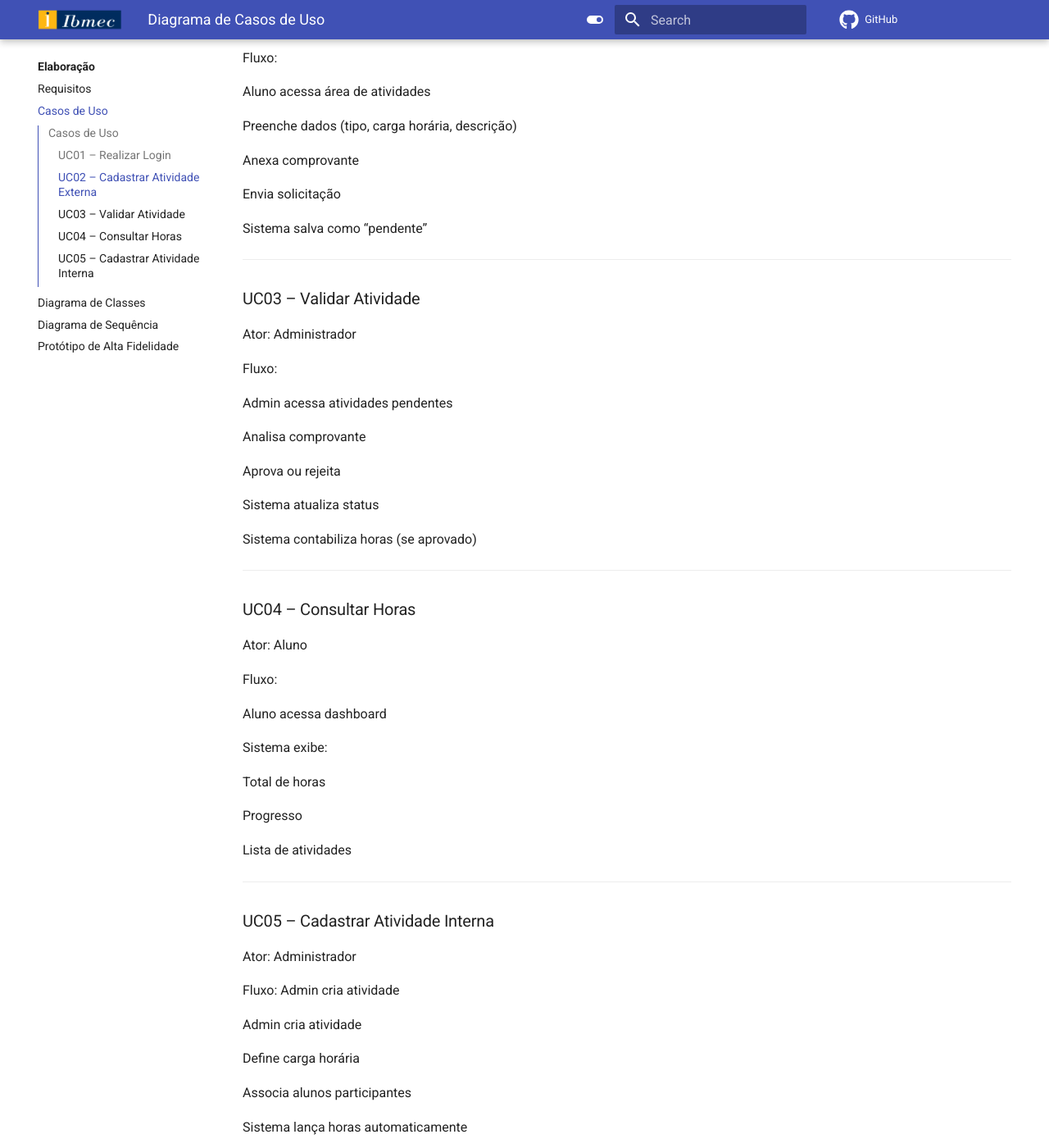
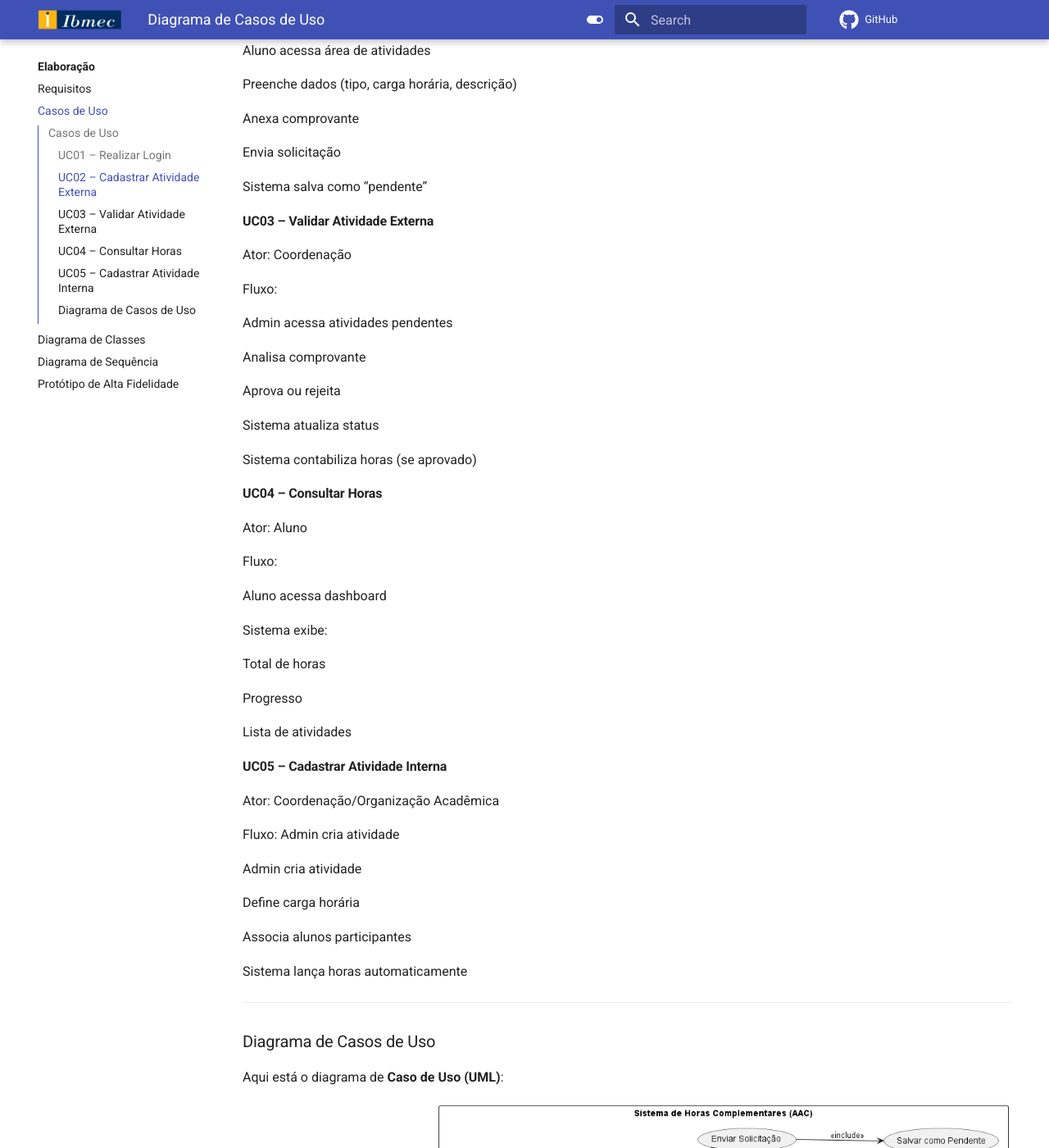
Before and after one commit to Projetos-de-Extensao/PBE_26.1_8003_I, an MkDocs documentation site: the page built from docs/Elaboracao/casos_de_uso.md, in a window 1280 px wide and 1400 px high, scrolled down 686 px. Shown: the whole window at 82% size. Built offline with MkDocs 1.6.1 and Material for MkDocs 9.7.7, drawn with Linux system fonts in a browser that asks for light colours; comment, search, counter and statistics services are not loaded; some of the changed text lies outside the part shown.

Commit message:
update_requisitos/casos_de_uso

```diff
--- a/docs/Elaboracao/casos_de_uso.md
+++ b/docs/Elaboracao/casos_de_uso.md
@@ -5,9 +5,9 @@
 
 ## Casos de Uso
 
-### UC01 – Realizar Login
+#### UC01 – Realizar Login
 
-Ator: Aluno/Admin
+Ator: Aluno/Coordenação/Organização Acadêmica
 
 Descrição: Permite acesso ao sistema
 
@@ -19,9 +19,7 @@
 
 Sistema libera acesso
 
----
-
-### UC02 – Cadastrar Atividade Externa
+#### UC02 – Cadastrar Atividade Externa
 
 Ator: Aluno
 
@@ -37,11 +35,9 @@
 
 Sistema salva como “pendente”
 
----
+#### UC03 – Validar Atividade Externa
 
-### UC03 – Validar Atividade
-
-Ator: Administrador
+Ator: Coordenação
 
 Fluxo:
 
@@ -55,9 +51,7 @@
 
 Sistema contabiliza horas (se aprovado)
 
----
-
-### UC04 – Consultar Horas
+#### UC04 – Consultar Horas
 
 Ator: Aluno
 
@@ -73,11 +67,9 @@
 
 Lista de atividades
 
----
+#### UC05 – Cadastrar Atividade Interna
 
-### UC05 – Cadastrar Atividade Interna
-
-Ator: Administrador
+Ator: Coordenação/Organização Acadêmica
 
 Fluxo: Admin cria atividade
 
@@ -88,3 +80,11 @@
 Associa alunos participantes
 
 Sistema lança horas automaticamente
+
+---
+
+### Diagrama de Casos de Uso
+
+Aqui está o diagrama de **Caso de Uso (UML)**:
+
+[![Casos de Uso](../assets/Casos_de_Uso/Casos_de_uso.png)](../assets/Casos_de_Uso/Casos_de_uso.png)
```
Also changed, not shown: docs/Elaboracao/levreq.md (+17 -38 lines), docs/assets/Casos_de_Uso/Casos_de_uso.png (added), 1 other file.
